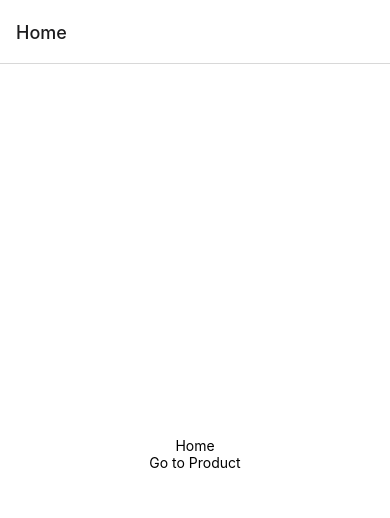
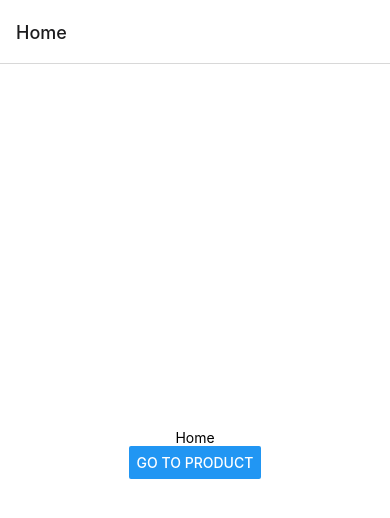
Before and after one commit to amalkhairin/react-native-ecommerce, a React Native app: screen / in a window 390 px wide. Shown: the top 518 px of the page. Built offline with nearby package versions, Linux system fonts and the light colour scheme.

Commit message:
replace pressable with button

```diff
--- a/App.js
+++ b/App.js
@@ -1,7 +1,7 @@
 import { NavigationContainer, useNavigation } from '@react-navigation/native';
 import { createNativeStackNavigator } from '@react-navigation/native-stack';
 import { StatusBar } from 'expo-status-bar';
-import { Pressable, StyleSheet, Text, View } from 'react-native';
+import { Button, Pressable, StyleSheet, Text, View } from 'react-native';
 import { SafeAreaProvider } from 'react-native-safe-area-context';
 
 const Stack = createNativeStackNavigator();
@@ -14,9 +14,7 @@ const HomeComponent = () => {
     return (
         <View style={styles.container}>
             <Text>Home</Text>
-            <Pressable onPress={onButtonClick}>
-                <Text>Go to Product</Text>
-            </Pressable>
+            <Button onPress={onButtonClick} title="Go to Product" />
         </View>
     )
 }
@@ -28,9 +26,7 @@ const ProductComponent = () => {
     return (
         <View style={styles.container}>
             <Text>Product</Text>
-            <Pressable onPress={onButtonClick}>
-                <Text>Go to Profile</Text>
-            </Pressable>
+            <Button onPress={onButtonClick} title="Go to Profile" />
         </View>
     )
 }
@@ -42,9 +38,7 @@ const ProfileComponent = () => {
     return (
         <View style={styles.container}>
             <Text>Profile</Text>
-            <Pressable onPress={onButtonClick}>
-                <Text>Go to Home</Text>
-            </Pressable>
+            <Button onPress={onButtonClick} title="Go to Home" />
         </View>
     )
 }
```
